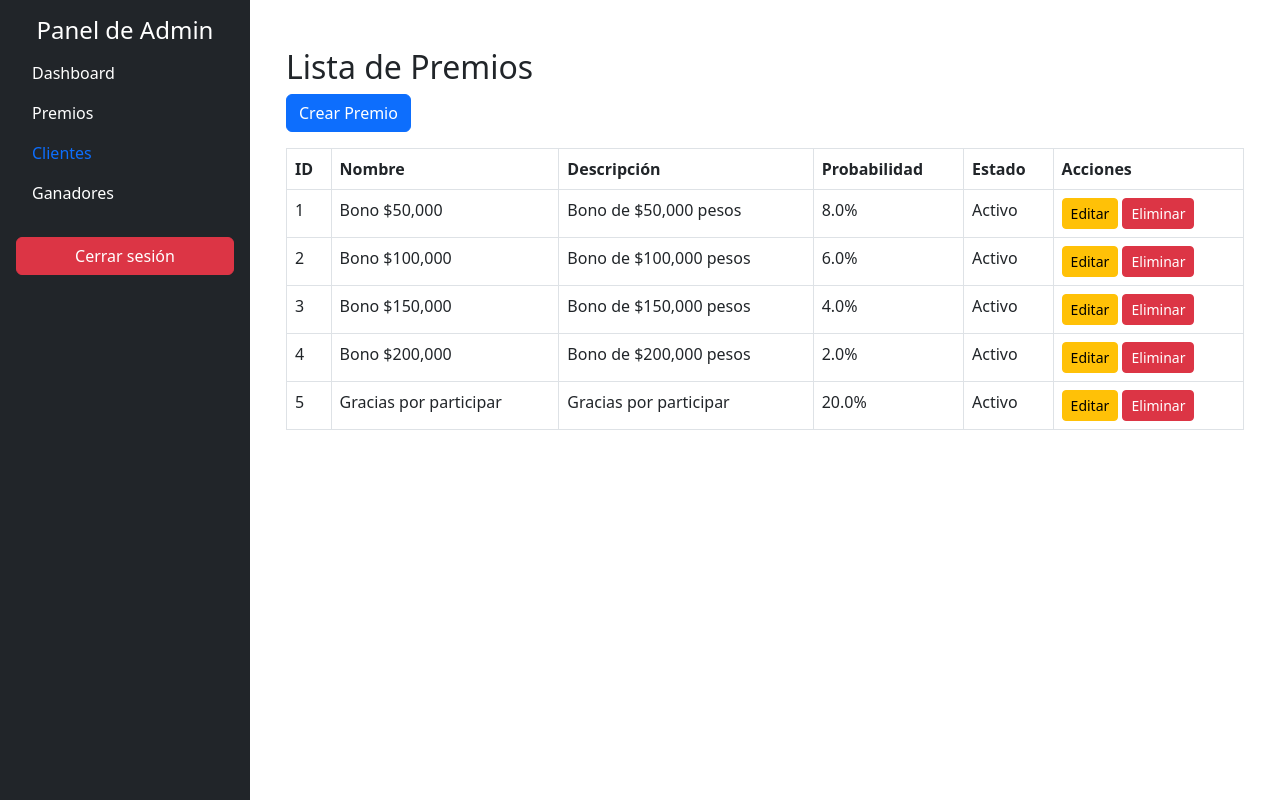
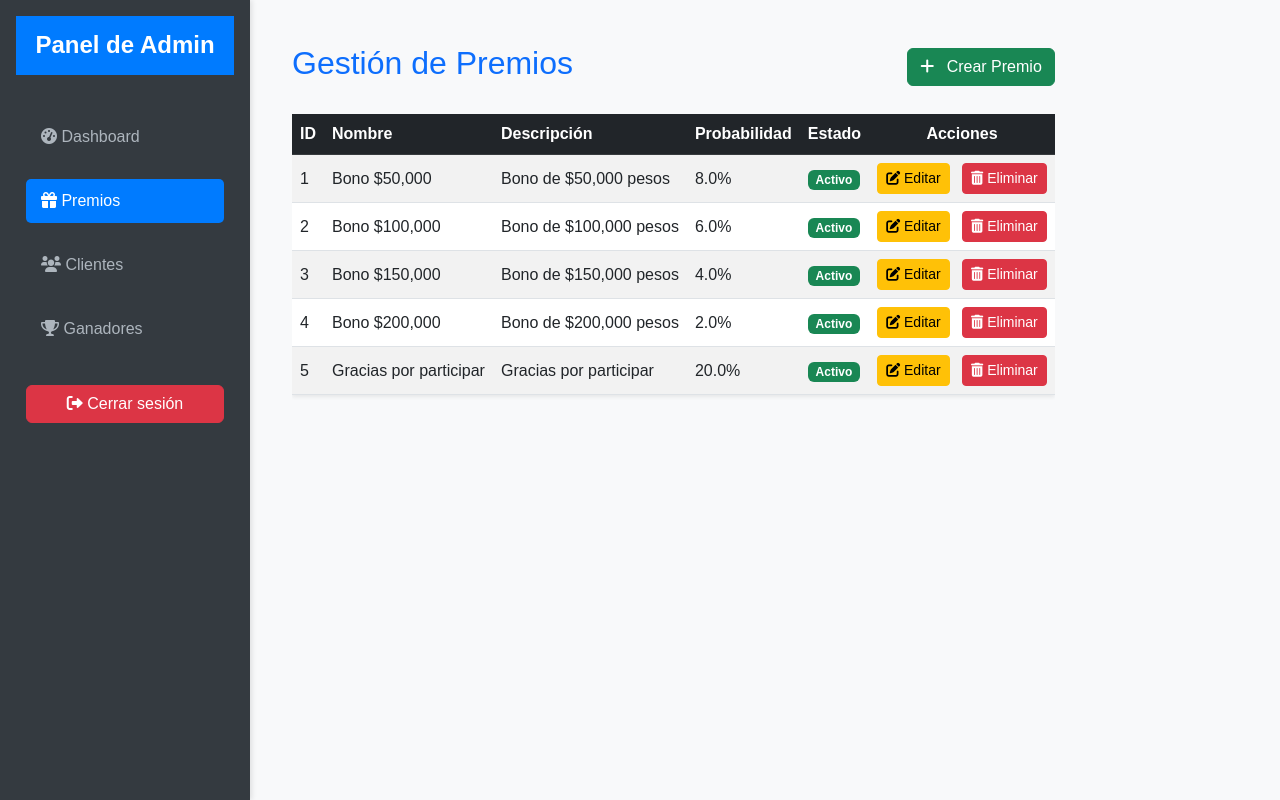
Before and after one commit to teban29/Autopacifico, a Django app: page /ruleta/admin/premios/ in a window 1280 px wide. Run offline with Django 5.2, Linux system fonts and the light colour scheme; a user stored in the database is signed in; data comes from the database, SQL or seed files in the repository; both versions use the stored data as it was after the commit.

Commit message:
fin crud

```diff
--- a/ruleta/templates/admin/premios_crud.html
+++ b/ruleta/templates/admin/premios_crud.html
@@ -1,20 +1,25 @@
 {% extends 'base.html' %}
-
 {% block title %}CRUD Premios{% endblock %}
 
 {% block content %}
 <div class="container mt-4">
-  <h2>Lista de Premios</h2>
-  <a href="{% url 'crear_premio' %}" class="btn btn-primary mb-3">Crear Premio</a>
-  <table class="table table-bordered">
-    <thead>
+  <div class="d-flex justify-content-between align-items-center mb-4">
+    <h2 class="text-primary">Gestión de Premios</h2>
+    <a href="{% url 'crear_premio' %}" class="btn btn-success">
+      <i class="fas fa-plus me-2"></i> Crear Premio
+    </a>
+  </div>
+
+  <div class="table-responsive">
+    <table class="table table-hover table-striped align-middle shadow-sm">
+      <thead class="table-dark">
         <tr>
-        <th>ID</th>
-        <th>Nombre</th>
-        <th>Descripción</th>
-        <th>Probabilidad</th>
-        <th>Estado</th>
-        <th>Acciones</th>
+          <th scope="col">ID</th>
+          <th scope="col">Nombre</th>
+          <th scope="col">Descripción</th>
+          <th scope="col">Probabilidad</th>
+          <th scope="col">Estado</th>
+          <th scope="col" class="text-center">Acciones</th>
         </tr>
       </thead>
       <tbody>
@@ -24,14 +29,37 @@
           <td>{{ premio.nombre }}</td>
           <td>{{ premio.descripcion }}</td>
           <td>{{ premio.probabilidad }}%</td>
-        <td>{{ premio.estado|yesno:"Activo,Inactivo" }}</td>
           <td>
-          <a href="{% url 'editar_premio' premio.id %}" class="btn btn-warning btn-sm">Editar</a>
-          <a href="{% url 'eliminar_premio' premio.id %}" class="btn btn-danger btn-sm">Eliminar</a>
+            {% if premio.estado %}
+            <span class="badge bg-success">Activo</span>
+            {% else %}
+            <span class="badge bg-danger">Inactivo</span>
+            {% endif %}
+          </td>
+          <td class="text-center">
+            <a
+              href="{% url 'editar_premio' premio.id %}"
+              class="btn btn-warning btn-sm me-2"
+            >
+              <i class="fas fa-edit"></i> Editar
+            </a>
+            <a
+              href="{% url 'eliminar_premio' premio.id %}"
+              class="btn btn-danger btn-sm"
+            >
+              <i class="fas fa-trash-alt"></i> Eliminar
+            </a>
+          </td>
+        </tr>
+        {% empty %}
+        <tr>
+          <td colspan="6" class="text-center text-muted">
+            No hay premios registrados.
           </td>
         </tr>
         {% endfor %}
       </tbody>
     </table>
   </div>
+</div>
 {% endblock %}
--- a/ruleta/templates/base.html
+++ b/ruleta/templates/base.html
@@ -1,43 +1,126 @@
 <!DOCTYPE html>
 <html lang="en">
   <head>
-    <meta charset="UTF-8">
-    <meta name="viewport" content="width=device-width, initial-scale=1.0">
-    <title>{% block title %}Admin Panel{% endblock %}</title>
-    <link rel="stylesheet" href="https://cdn.jsdelivr.net/npm/bootstrap@5.3.0/dist/css/bootstrap.min.css">
+    <meta charset="UTF-8" />
+    <meta name="viewport" content="width=device-width, initial-scale=1.0" />
+    <title>{% block title %}Panel de Administración{% endblock %}</title>
+    <link
+      rel="stylesheet"
+      href="https://cdn.jsdelivr.net/npm/bootstrap@5.3.0/dist/css/bootstrap.min.css"
+    />
+    <link
+      rel="stylesheet"
+      href="https://cdnjs.cloudflare.com/ajax/libs/font-awesome/6.0.0-beta3/css/all.min.css"
+    />
+    <style>
+      /* Estilos generales */
+      body {
+        font-family: 'Arial', sans-serif;
+        background-color: #f8f9fa;
+      }
+
+      /* Sidebar */
+      .sidebar {
+        width: 250px;
+        height: 100vh;
+        background: #343a40;
+        color: white;
+        position: fixed;
+        box-shadow: 2px 0 5px rgba(0, 0, 0, 0.1);
+      }
+      .sidebar h4 {
+        text-align: center;
+        margin-bottom: 30px;
+        font-weight: bold;
+        padding: 15px 0;
+        background: #007bff;
+        color: white;
+      }
+      .sidebar .nav-link {
+        color: #adb5bd;
+        margin: 10px 0;
+        font-size: 1rem;
+        padding: 10px 15px;
+        transition: color 0.3s ease, background 0.3s ease;
+      }
+      .sidebar .nav-link:hover {
+        background: #495057;
+        color: white;
+        border-radius: 5px;
+      }
+      .sidebar .nav-link.active {
+        background: #007bff;
+        color: white;
+        border-radius: 5px;
+      }
+      .sidebar .nav-item {
+        margin: 0 10px;
+      }
+      .sidebar .btn {
+        font-size: 1rem;
+      }
+
+      /* Contenido */
+      .content {
+        margin-left: 260px;
+        padding: 20px;
+      }
+    </style>
   </head>
   <body>
     <div class="d-flex">
       <!-- Sidebar -->
-      <nav class="bg-dark text-white p-3" style="width: 250px; height: 100vh;">
-        <h4 class="text-center">Panel de Admin</h4>
+      <nav class="sidebar p-3">
+        <h4>Panel de Admin</h4>
         <ul class="nav flex-column">
           <li class="nav-item">
-            <a class="nav-link text-white" href="{% url 'dashboard' %}">Dashboard</a>
+            <a
+              class="nav-link {% if request.resolver_match.url_name == 'dashboard' %}active{% endif %}"
+              href="{% url 'dashboard' %}"
+            >
+              <i class="fas fa-tachometer-alt"></i> Dashboard
+            </a>
           </li>
           <li class="nav-item">
-            <a class="nav-link text-white" href="{% url 'premios_crud' %}">Premios</a>
+            <a
+              class="nav-link {% if request.resolver_match.url_name == 'premios_crud' %}active{% endif %}"
+              href="{% url 'premios_crud' %}"
+            >
+              <i class="fas fa-gift"></i> Premios
+            </a>
           </li>
           <li class="nav-item">
-    <a class="nav-link" href="{% url 'clientes_crud' %}">Clientes</a>
-</li>
-
+            <a
+              class="nav-link {% if request.resolver_match.url_name == 'clientes_crud' %}active{% endif %}"
+              href="{% url 'clientes_crud' %}"
+            >
+              <i class="fas fa-users"></i> Clientes
+            </a>
+          </li>
           <li class="nav-item">
-            <a class="nav-link text-white" href="">Ganadores</a>
+            <a
+              class="nav-link {% if request.resolver_match.url_name == 'ganadores_crud' %}active{% endif %}"
+              href="{% url 'ganadores_crud' %}"
+            >
+              <i class="fas fa-trophy"></i> Ganadores
+            </a>
           </li>
           <li class="nav-item mt-4">
             <!-- Botón de cerrar sesión -->
             <form method="post" action="{% url 'logout' %}">
               {% csrf_token %}
-              <button type="submit" class="btn btn-danger w-100">Cerrar sesión</button>
+              <button type="submit" class="btn btn-danger w-100">
+                <i class="fas fa-sign-out-alt"></i> Cerrar sesión
+              </button>
             </form>
           </li>
         </ul>
       </nav>
 
-      <!-- Content -->
-      <div class="flex-grow-1 p-4">
+      <!-- Contenido -->
+      <div class="content">
         {% block content %}
+        <!-- Contenido dinámico -->
         {% endblock %}
       </div>
     </div>
--- a/ruleta/urls.py
+++ b/ruleta/urls.py
@@ -24,6 +24,7 @@ urlpatterns = [
     path('admin/clientes/editar/<int:pk>/', views.EditarClienteView.as_view(), name='editar_cliente'),
     path('admin/clientes/eliminar/<int:pk>/', views.EliminarClienteView.as_view(), name='eliminar_cliente'),
 
-    path('admin/ganadores/', views.GanadoresListView.as_view(), name='ganadores_list'),
+    path('admin/ganadores/', views.GanadoresListView.as_view(), name='ganadores_crud'),
+    path('admin/ganadores/eliminar/<int:pk>/', views.EliminarGanadorView.as_view(), name='eliminar_ganador'),
     path('dashboard/', views.dashboard, name='dashboard'),
 ]
--- a/ruleta/views.py
+++ b/ruleta/views.py
@@ -208,9 +208,26 @@ class EliminarClienteView(UserPassesTestMixin, DeleteView):
     def test_func(self):
         return self.request.user.is_superuser
 
+
+
+#CRUD ganadores
+
+from django.urls import reverse_lazy
+
+# Listar ganadores
 class GanadoresListView(UserPassesTestMixin, ListView):
     model = Ganador
-    template_name = 'admin/ganadores_list.html'
+    template_name = 'admin/ganadores_crud.html'
+    context_object_name = 'ganadores'
 
     def test_func(self):
         return self.request.user.is_superuser
+
+# Eliminar ganador
+class EliminarGanadorView(UserPassesTestMixin, DeleteView):
+    model = Ganador
+    template_name = 'admin/eliminar_ganador.html'
+    success_url = reverse_lazy('ganadores_crud')
+
+    def test_func(self):
+        return self.request.user.is_superuser
```
Also changed, not shown: ruleta/static/ruleta/styles.css (added, +159 -0 lines), ruleta/templates/admin/eliminar_ganador.html (added, +12 -0 lines), ruleta/templates/admin/ganadores_crud.html (added, +31 -0 lines), db.sqlite3. Lines whose indentation alone changed are shown as unchanged.
